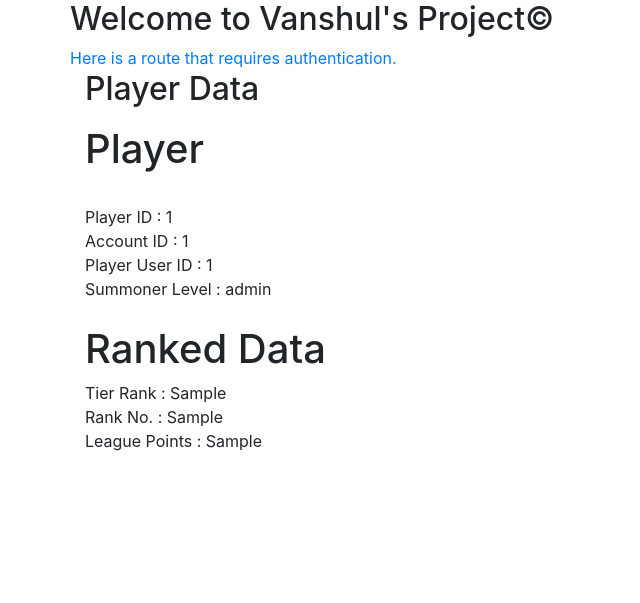
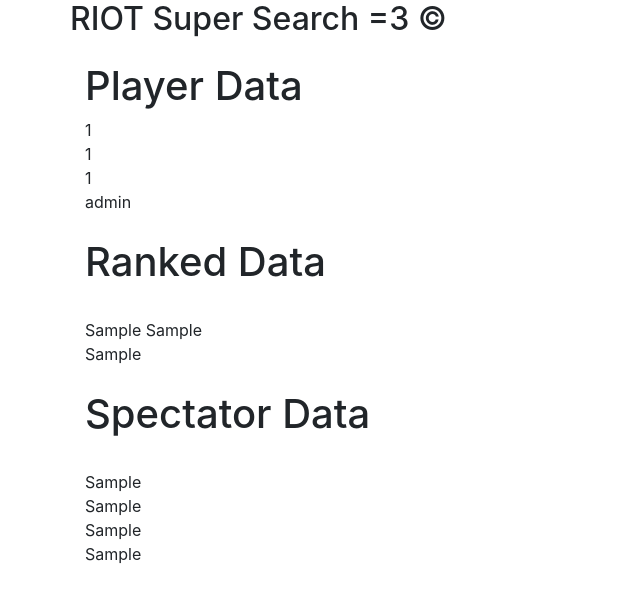
Before and after one commit to kpk28/IT490, a Flask app: template IT490-RabbitMQ/front-end/templates/playerResults.html in a window 1280 px wide. Shown: the part 56-659 px from the top of the page, without its empty margins (0-640 px from the left). Run offline with Flask 2, Linux system fonts and the light colour scheme; the template is opened without the code that fills it: most values are stand-ins (such as "Sample title", 1, 10 or a date in 2020); some libraries are stand-ins or nearby versions.

Commit message:
Add files via upload

```diff
--- a/IT490-RabbitMQ/front-end/templates/playerResults.html
+++ b/IT490-RabbitMQ/front-end/templates/playerResults.html
@@ -4,24 +4,19 @@
 
 {% block content %}
 <div class="row">
-    <h2>Welcome to Vanshul's Project©</h2>
-</div>
-<div class="row">
-    <a href="/secret">Here is a route that requires authentication.</a>
+    <h2>RIOT Super Search =3 ©</h2>
 </div>
 
-<h2>Player Data</h2>
 <p>
-	<h1>Player</h1><br>
-	Player ID : {{pid}}<br>
-	Account ID : {{acctID}}<br>
-	Player User ID : {{pid}}<br>
-	Summoner Level : {{level}}<br>
+	<h1>Player Data</h1>
+	{{pid}}<br>{{acctID}}<br>{{puid}}<br>{{level}}<br>
 	<br>
 	<h1>Ranked Data</h1>
-	Tier Rank : {{tr}}<br>
-	Rank No. : {{rk}}<br>
-	League Points : {{lp}}<br>
+	{{rankedError}}<br>{{tr}} {{rk}}<br>{{lp}}<br>
+	<br>
+	<h1>Spectator Data</h1>
+	{{spectatorError}}<br>{{gM}}<br>{{gL}}<br>{{bT}}<br>{{rT}}<br>
+	<br>
 </p>
 
 {% endblock %}
```
